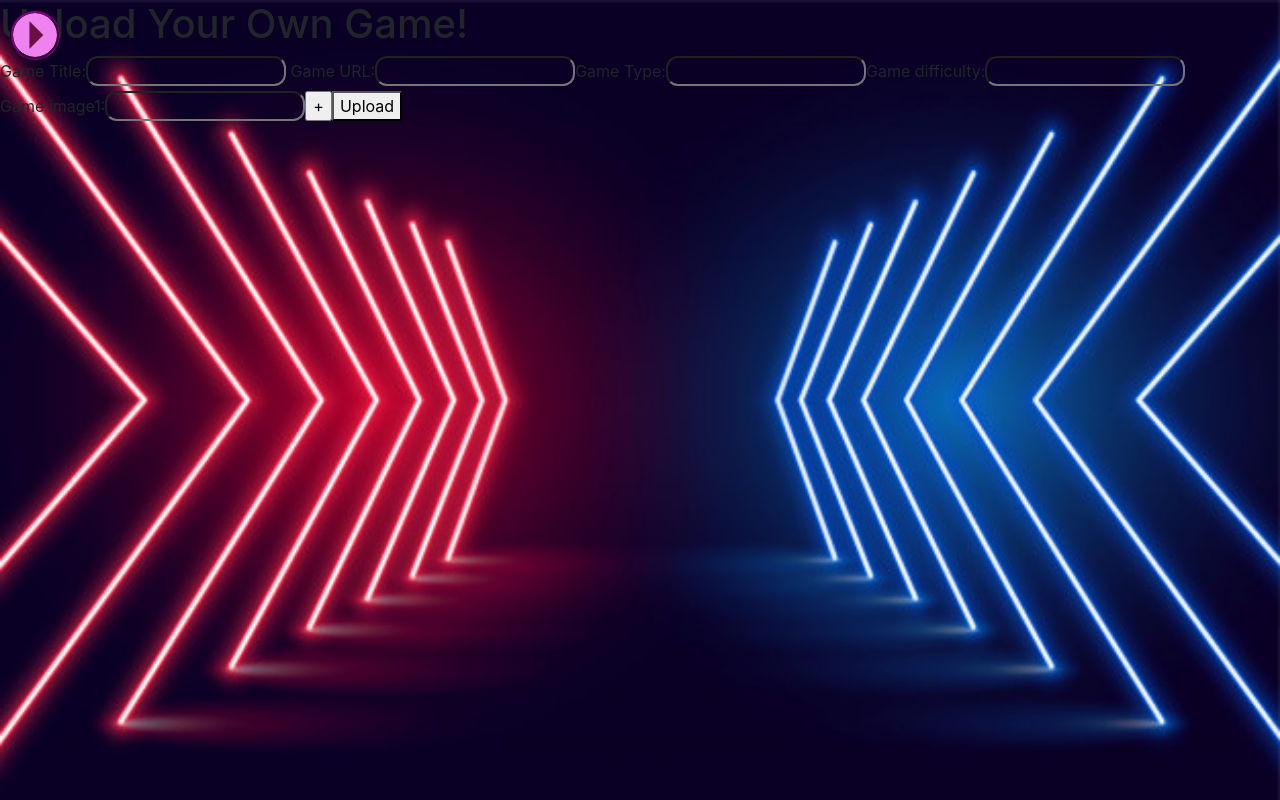
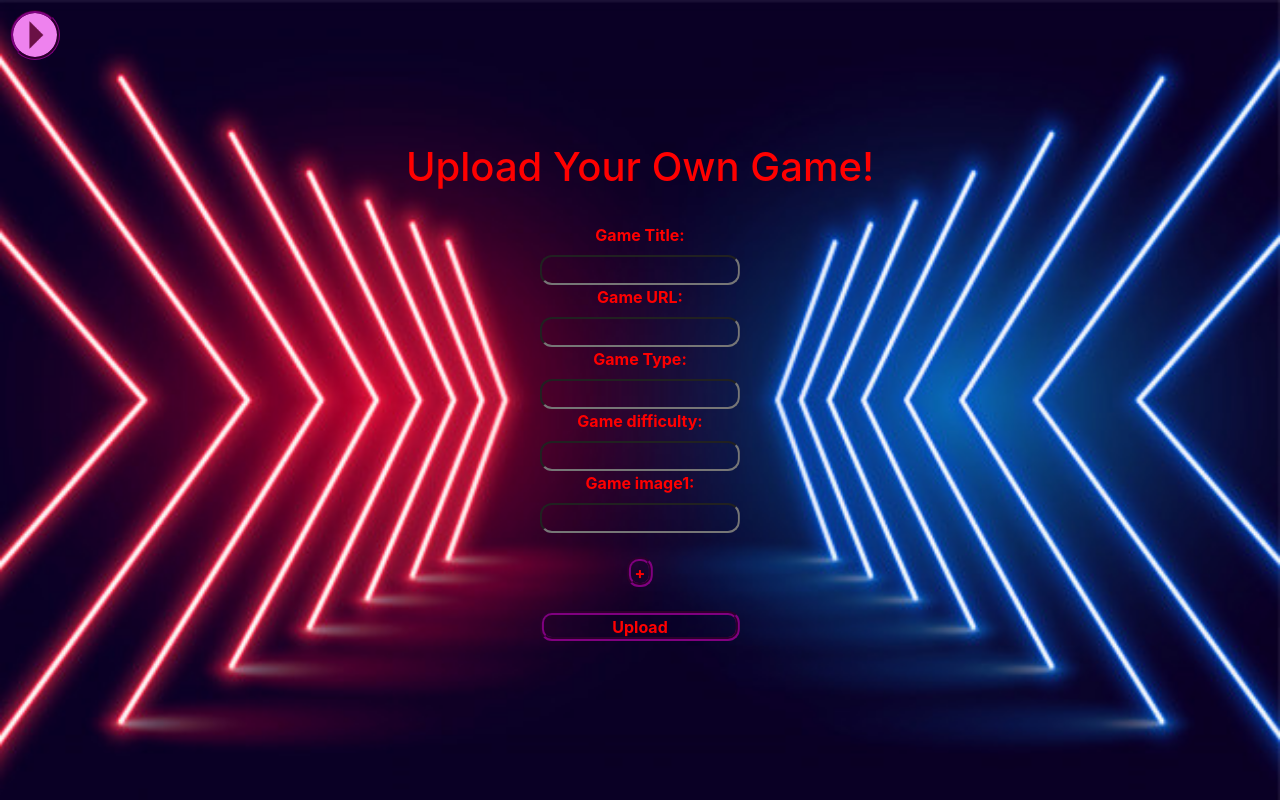
Before and after one commit to rbkplus2project/GreenField, a React (Create React App) app: page /addgame in a window 1280 px wide. Built offline with nearby package versions, Linux system fonts and the light colour scheme.

Commit message:
the button of adding

```diff
--- a/public/style.css
+++ b/public/style.css
@@ -41,7 +41,7 @@ input:hover, textarea:hover, button:hover{
     display: flex;
     justify-content: center;
     align-items: center;
-    flex-flow: column;
+    flex-flow: column wrap;
 }
 .row{
     display: flex;
--- a/src/components/AddGame.js
+++ b/src/components/AddGame.js
@@ -34,14 +34,15 @@ class AddGame extends Component {
     }
     addImageField = (e) => {
         this.setState({image: "image" + ++this.count})
-        let newImageField = $(`<label htmlFor=${this.state.image}>Game ${this.state.image}:</label><input type="text" class="text" name=${this.state.image} />`)
+        let newImageField = $(`<label htmlFor=${this.state.image}>Game ${this.state.image}:</label><input type="text" class="text" name=${this.state.image} /><br>`)
         $("#addmoreimgs").before(newImageField)
     }
     render() {
         return (
-            <div>
+            <div className="center styled">
                 <h1>Upload Your Own Game!</h1>
-                <form id="addgame-form" onSubmit={this.handleSubmit}>
+                <br/>
+                <form id="addgame-form" className="column" onSubmit={this.handleSubmit}>
                     <label htmlFor="title">Game Title:</label>
                     <input type="text" className="text" name="title" /> {/* required */}
 
@@ -56,8 +57,10 @@ class AddGame extends Component {
 
                     <label htmlFor="image1">Game image1:</label>{/* required */}
                     <input type="text" className="text" name="image1" />
-                    <input type="button" name="addmoreimgs" id="addmoreimgs" value="+" onClick={this.addImageField}/>
-                    <button>Upload</button>
+                    <br/>
+                    <input type="button" className="button" style={{width:'2vw'}} name="addmoreimgs" id="addmoreimgs" value="+" onClick={this.addImageField}/>
+                    <br/>
+                    <button className="button">Upload</button>
                 </form>
             </div>
         )
```
